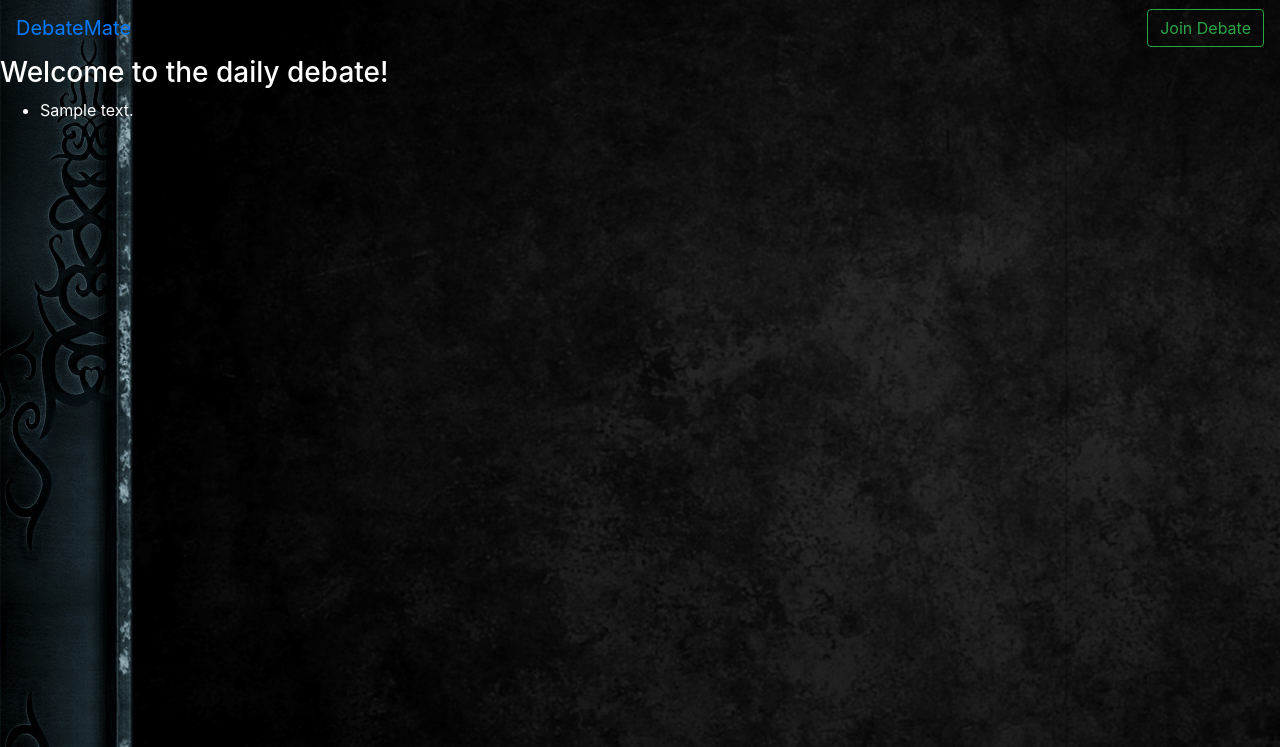
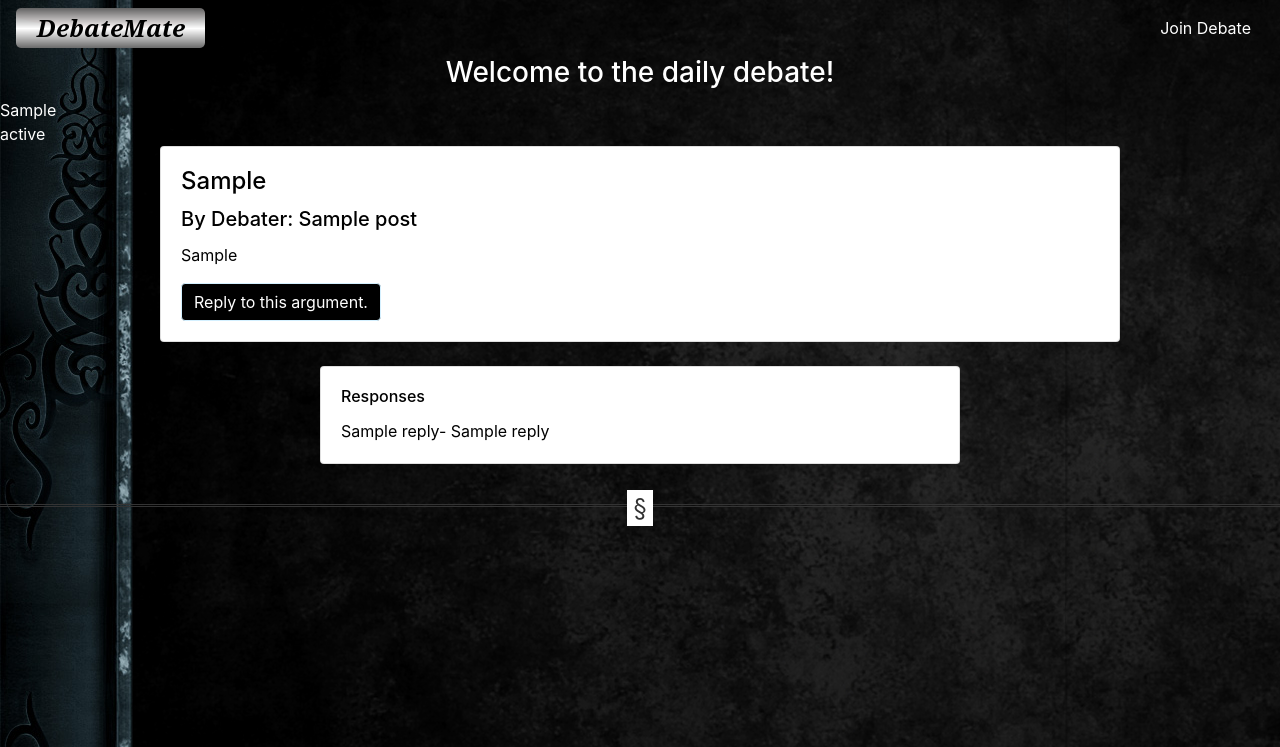
Before and after one commit to SharpTeam17/DebateMate, a Django app: template main/templates/main/home.html in a window 1280 px wide. Shown: the top 747 px of the page. Run offline with Django 3.2, Linux system fonts and the light colour scheme; the template is opened without the code that fills it: most values are stand-ins (such as "Sample title", 1, 10 or a date in 2020); some libraries are stand-ins or nearby versions.

Commit message:
Updated home page to include viewing debates

```diff
--- a/DebateMate/static/mainStyles.css
+++ b/DebateMate/static/mainStyles.css
@@ -3,3 +3,29 @@
   background-image:url('images/bg-home.png');
   color: white;
 }
+.clearButton {
+    color: white;
+    background-color:transparent;
+    background-image:none;
+}
+.btn:hover, .btn:focus, .btn:active, .btn.active {
+    background-color: white;
+    color:black;
+}
+hr.fancyHR {
+    overflow: visible; /* For IE */
+    padding: 0;
+    border: none;
+    border-top: medium double #333;
+    color: #333;
+    text-align: center;
+}
+hr.fancyHR:after {
+    content: "§";
+    display: inline-block;
+    position: relative;
+    top: -0.7em;
+    font-size: 1.5em;
+    padding: 0 0.25em;
+    background: white;
+}
--- a/main/templates/main/home.html
+++ b/main/templates/main/home.html
@@ -14,18 +14,37 @@
 </head>
 <body class="background">
 <nav class="navbar navbar-inverse">
-  <a class="navbar-brand" href="#">DebateMate</a>
-  <button class="btn btn-outline-success my-2 my-sm-0" id="debate" type="button">Join Debate</button>
+  <img src="{% static "images/debatemate_logo.png" %}" width="189" height="40" alt="DebateMate">
+  <button class="btn clearButton" id="debate" type="button">Join Debate</button>
 </nav>
-<h3>Welcome to the daily debate!</h3>
+<h3 style="text-align:center">Welcome to the daily debate!</h3>
 {% if debate_feed %}
-    <ul>
-    {% for post in debate_feed %}
-        <li>{{ post.comment }}</li>
+{{debate_feed.debateTopic}}
+<br/>
+{{debate_feed.debateState}}
+  {% for post in debate_feed.postList %}
+    <div class="card w-75" style="margin:auto">
+    <div class="card-body" style="color: black;">
+    <h4 class="card-title">{{post.debaterSide}}</h4>
+    <h5 class="card-title">By Debater: {{ post.debaterName }}</h5>
+    <p class="card-text">{{ post.debaterArgument }}</p>
+    <a href="#" class="btn btn-primary" style="background-color:black; border-color:#D4F0FF">Reply to this argument.</a>
+    </div>
+    </div>
+    <br/>
+    <div class="card w-50" style="margin:auto">
+    <div class="card-body" style="color: black; ">
+    <h6 class="card-title">Responses</h6>
+    {% for reply in post.replies %}
+      <p class="card-text">{{ reply.commentersName }}- {{ reply.reply }}</p>
     {% endfor %}
-    </ul>
+    <!-- Vote button maybe <a href="#" class="btn btn-primary">Button</a> -->
+    </div>
+    </div>
+    <br/><hr class="fancyHR"/><br/>
+    {% endfor %}
 {% else %}
-    <p>No debates are available.</p>
+    <p style="text-align:center">No debates are available.</p>
 {% endif %}
 
 
```
Also changed, not shown: DebateMate/static/images/debatemate_logo.png (added), DebateMate/static/images/favicon.ico, main/views.py (line endings or trailing spaces).
